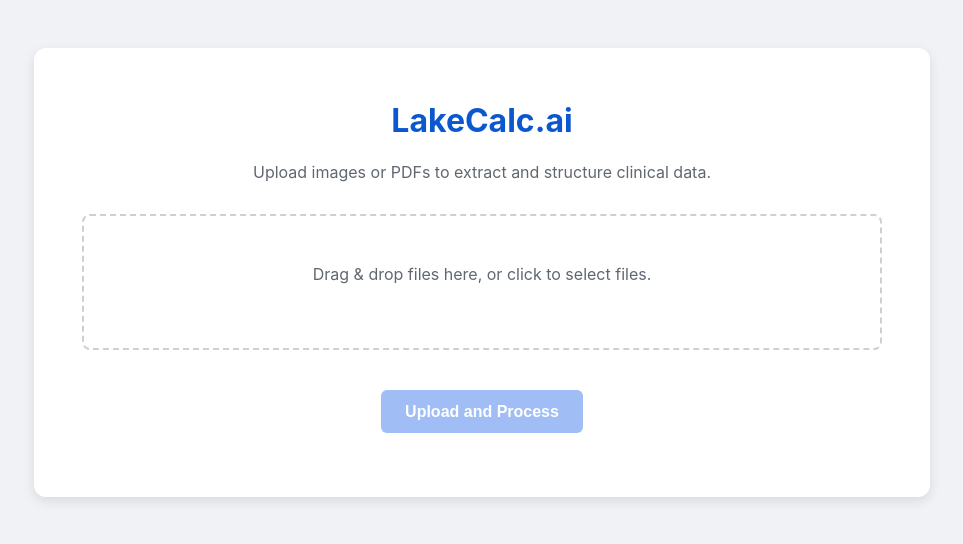
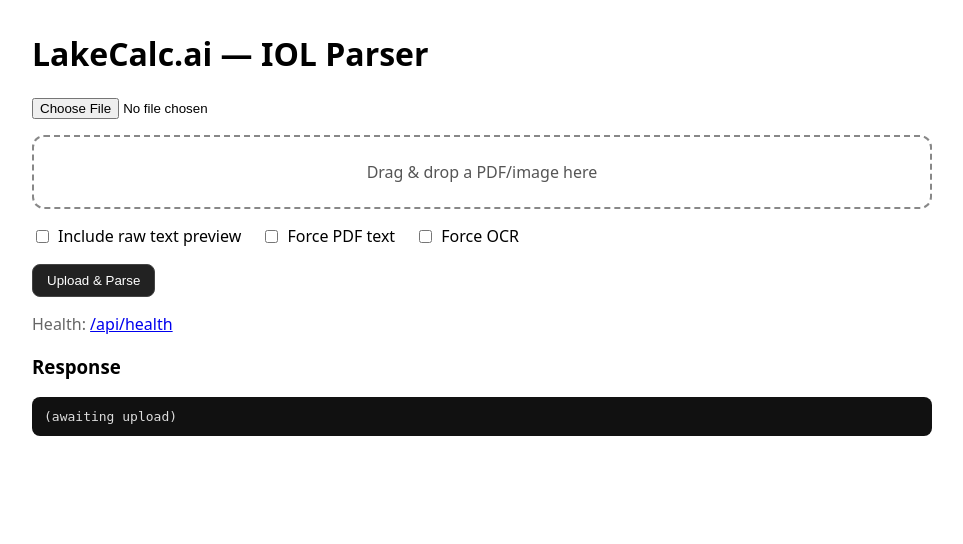
Before and after one commit to lake-health/lakecalc-ai, a Flask app: page / in a window 1280 px wide. Shown: the top 544 px of the page, without its empty margins (158-1121 px from the left). Run offline with Flask 3, Linux system fonts and the light colour scheme.

Commit message:
Update index.html

```diff
--- a/templates/index.html
+++ b/templates/index.html
@@ -1,155 +1,83 @@
-<!DOCTYPE html>
-<html lang="en">
+<!doctype html>
+<html>
 <head>
-    <meta charset="UTF-8">
-    <meta name="viewport" content="width=device-width, initial-scale=1.0">
-    <title>LakeCalc.ai</title>
+  <meta charset="utf-8" />
+  <title>LakeCalc.ai — IOL Parser</title>
   <style>
-        body { font-family: -apple-system, BlinkMacSystemFont, 'Segoe UI', Roboto, Helvetica, Arial, sans-serif; background-color: #f0f2f5; color: #1c1e21; margin: 0; padding: 1rem; }
-        .container { background-color: #ffffff; padding: 2rem 3rem; border-radius: 12px; box-shadow: 0 4px 12px rgba(0, 0, 0, 0.1); max-width: 800px; margin: 2rem auto; }
-        h1 { color: #0b57d0; text-align: center; }
-        p { color: #606770; margin-bottom: 2rem; text-align: center; }
-        .upload-area { border: 2px dashed #ccd0d5; border-radius: 8px; padding: 2rem; cursor: pointer; transition: background-color 0.2s ease, border-color 0.2s ease; text-align: center; }
-        .upload-area.active { background-color: #e7f3ff; border-color: #1877f2; }
-        input[type="file"] { display: none; }
-        .button-container { text-align: center; }
-        button { background-color: #1877f2; color: white; border: none; padding: 0.8rem 1.5rem; border-radius: 6px; font-size: 1rem; font-weight: bold; cursor: pointer; margin-top: 1.5rem; transition: background-color 0.2s ease; }
-        button:disabled { background-color: #a0bdf5; cursor: not-allowed; }
-        #file-list { margin-top: 1rem; font-style: italic; color: #606770; text-align: center; }
-        #results-area { margin-top: 2rem; }
-        .result-block { margin-bottom: 1.5rem; text-align: left; background-color: #f7f8fa; padding: 1rem; border-radius: 8px; border: 1px solid #e9ebee; }
-        .result-block .file-title { font-weight: bold; margin-bottom: 0.5rem; color: #050505; }
-        .result-block pre { white-space: pre-wrap; word-wrap: break-word; background-color: #fff; padding: 0.5rem; border-radius: 4px; }
+    body { font-family: system-ui, -apple-system, Segoe UI, Roboto, Helvetica, Arial, sans-serif; max-width: 900px; margin: 2rem auto; }
+    .dropzone {
+      border: 2px dashed #888; border-radius: 12px; padding: 24px; text-align: center;
+      color: #555; margin: 16px 0; transition: background 0.2s,border-color 0.2s;
+    }
+    .dropzone.dragover { background: #f7faff; border-color: #2563eb; color: #2563eb; }
+    pre { background: #111; color: #ddd; padding: 12px; border-radius: 8px; overflow: auto; }
+    label { display: inline-flex; align-items: center; gap: 6px; margin-right: 16px; }
+    .controls { margin: 8px 0 16px; }
+    button { padding: 8px 14px; border-radius: 8px; border: 1px solid #444; background:#222; color:#fff; cursor:pointer; }
+    button:hover { background:#111; }
+    .muted { color:#666; }
   </style>
 </head>
 <body>
-    <div class="container">
-        <h1>LakeCalc.ai</h1>
-        <p>Upload images or PDFs to extract and structure clinical data.</p>
+  <h1>LakeCalc.ai — IOL Parser</h1>
 
-        <form id="upload-form" enctype="multipart/form-data">
-            <div class="upload-area" id="drop-zone">
-                <p>Drag & drop files here, or click to select files.</p>
-                <input type="file" id="file-input" accept="image/*,application/pdf" multiple>
-            </div>
-            <div id="file-list"></div>
-            <div class="button-container">
-                <button type="submit" id="submit-button" disabled>Upload and Process</button>
-            </div>
-        </form>
+  <input id="fileInput" type="file" />
+  <div id="dz" class="dropzone">Drag & drop a PDF/image here</div>
 
-        <div id="results-area"></div>
+  <div class="controls">
+    <label><input id="includeRaw" type="checkbox" /> Include raw text preview</label>
+    <label><input id="forcePdf" type="checkbox" /> Force PDF text</label>
+    <label><input id="forceOcr" type="checkbox" /> Force OCR</label>
   </div>
 
+  <button id="uploadBtn">Upload & Parse</button>
+
+  <p class="muted">Health: <a href="/api/health">/api/health</a></p>
+
+  <h3>Response</h3>
+  <pre id="out">(awaiting upload)</pre>
+
   <script>
-        // It's best practice to wrap your script in a DOMContentLoaded listener
-        // This ensures all HTML elements are loaded before the script tries to find them.
-        document.addEventListener('DOMContentLoaded', () => {
-            const form = document.getElementById('upload-form');
-            const fileInput = document.getElementById('file-input');
-            const dropZone = document.getElementById('drop-zone');
-            const fileListDisplay = document.getElementById('file-list');
-            const submitButton = document.getElementById('submit-button');
-            const resultsArea = document.getElementById('results-area');
+    const fileInput = document.getElementById('fileInput');
+    const dropzone = document.getElementById('dz');
+    const out = document.getElementById('out');
 
-            // Check if all elements were found
-            if (!form || !fileInput || !dropZone || !submitButton || !resultsArea) {
-                console.error("Initialization Error: One or more essential HTML elements were not found.");
-                return; // Stop execution if something is missing
+    function setDrag(evt, on) {
+      evt.preventDefault(); evt.stopPropagation();
+      dropzone.classList.toggle('dragover', on);
     }
 
-            // Handle file selection via click
-            dropZone.addEventListener('click', () => fileInput.click());
+    ['dragenter', 'dragover'].forEach(ev => dropzone.addEventListener(ev, e => setDrag(e, true)));
+    ['dragleave', 'drop'].forEach(ev => dropzone.addEventListener(ev, e => setDrag(e, false)));
 
-            // Handle file selection
-            fileInput.addEventListener('change', () => handleFiles(fileInput.files));
-
-            // --- Drag and Drop Event Handlers ---
-            function preventDefaults(e) {
+    dropzone.addEventListener('drop', (e) => {
       e.preventDefault();
-                e.stopPropagation();
+      if (e.dataTransfer.files && e.dataTransfer.files.length) {
+        fileInput.files = e.dataTransfer.files;
       }
-
-            ['dragenter', 'dragover', 'dragleave', 'drop'].forEach(eventName => {
-                dropZone.addEventListener(eventName, preventDefaults, false);
     });
 
-            ['dragenter', 'dragover'].forEach(eventName => {
-                dropZone.addEventListener(eventName, () => dropZone.classList.add('active'), false);
-            });
+    document.getElementById('uploadBtn').addEventListener('click', async () => {
+      if (!fileInput.files.length) { out.textContent = 'Please choose or drop a file.'; return; }
+      const form = new FormData();
+      form.append('file', fileInput.files[0]);
 
-            ['dragleave', 'drop'].forEach(eventName => {
-                dropZone.addEventListener(eventName, () => dropZone.classList.remove('active'), false);
-            });
+      const params = new URLSearchParams();
+      if (document.getElementById('includeRaw').checked) params.set('include_raw', '1');
+      const forcePdf = document.getElementById('forcePdf').checked;
+      const forceOcr = document.getElementById('forceOcr').checked;
+      if (forcePdf && forceOcr) { out.textContent = 'Choose only one: Force PDF or Force OCR.'; return; }
+      if (forcePdf) params.set('force_pdf', '1');
+      if (forceOcr) params.set('force_ocr', '1');
 
-            dropZone.addEventListener('drop', (e) => {
-                fileInput.files = e.dataTransfer.files;
-                handleFiles(fileInput.files);
-            }, false);
-
-            function handleFiles(files) {
-                if (!files || files.length === 0) {
-                    fileListDisplay.textContent = '';
-                    submitButton.disabled = true;
-                    return;
+      out.textContent = 'Uploading...';
+      try {
+        const res = await fetch('/api/parse-file?' + params.toString(), { method: 'POST', body: form });
+        const json = await res.json();
+        out.textContent = JSON.stringify(json, null, 2);
+      } catch (err) {
+        out.textContent = 'Request failed: ' + err;
       }
-
-                let fileNames = Array.from(files).map(file => file.name).join(', ');
-                fileListDisplay.textContent = `Selected: ${fileNames}`;
-                submitButton.disabled = false;
-            }
-
-            // Handle form submission
-            form.addEventListener('submit', async (e) => {
-                e.preventDefault();
-                if (!fileInput.files || fileInput.files.length === 0) return;
-
-                submitButton.textContent = 'Processing...';
-                submitButton.disabled = true;
-                resultsArea.innerHTML = ''; // Clear previous results
-
-                for (const file of fileInput.files) {
-                    const resultBlock = document.createElement('div');
-                    resultBlock.className = 'result-block';
-
-                    const title = document.createElement('div');
-                    title.className = 'file-title';
-                    title.textContent = `Results for: ${file.name}`;
-
-                    const pre = document.createElement('pre');
-                    pre.textContent = 'Processing...';
-
-                    resultBlock.appendChild(title);
-                    resultBlock.appendChild(pre);
-                    resultsArea.appendChild(resultBlock);
-
-                    const formData = new FormData();
-                    formData.append('file', file);
-
-                    try {
-                        // Using the new unified endpoint from our updated app.py
-                        const response = await fetch('/api/parse-file', {
-                            method: 'POST',
-                            body: formData,
-                        });
-
-                        const data = await response.json();
-
-                        if (!response.ok) {
-                            throw new Error(data.error || 'An unknown error occurred.');
-                        }
-
-                        pre.textContent = JSON.stringify(data, null, 2);
-
-                    } catch (error) {
-                        pre.textContent = `Error: ${error.message}`;
-                    }
-                }
-
-                submitButton.textContent = 'Upload and Process';
-                // Keep button enabled to allow re-processing or new uploads
-                submitButton.disabled = false;
-            });
     });
   </script>
 </body>
```
Lines whose indentation alone changed are shown as unchanged.
